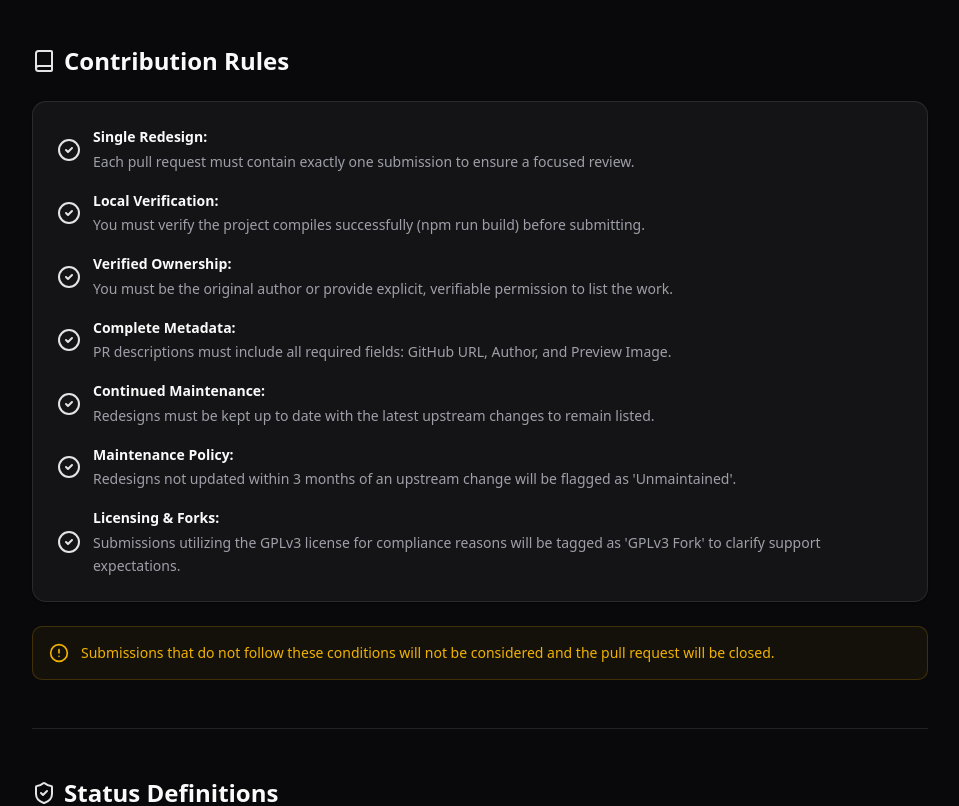
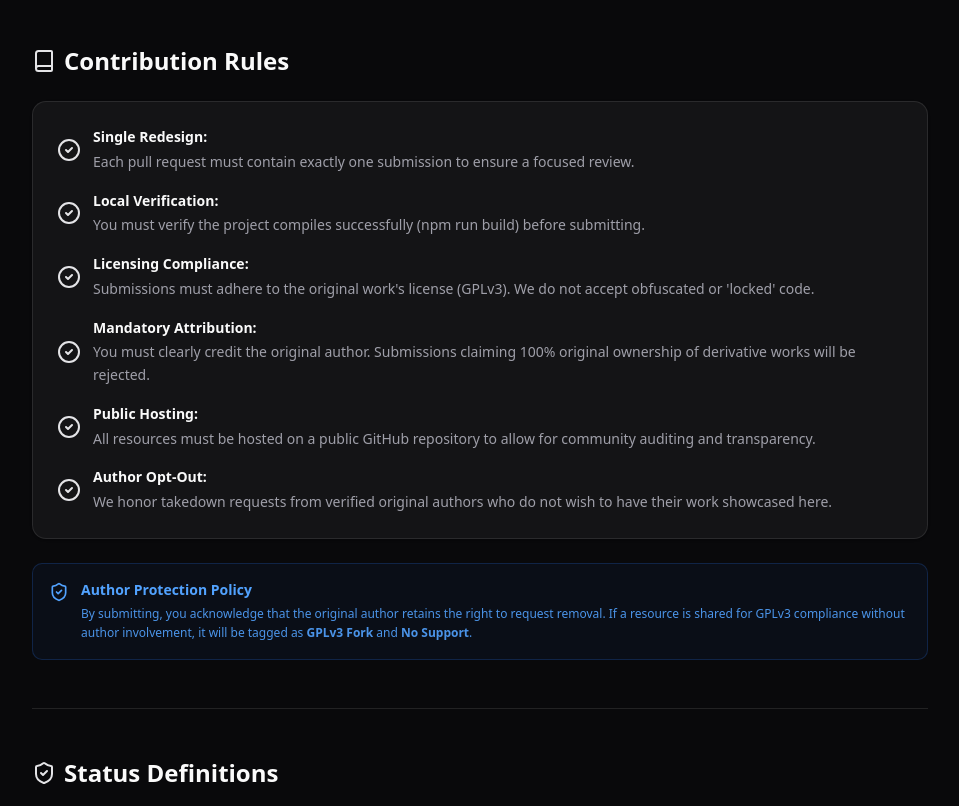
Before and after one commit to Maximus7474/overextended-redesigns, a Next.js app: page /contribute in a window 1280 px wide. Shown: the part 740-1546 px from the top of the page, without its empty margins (160-1119 px from the left). Built offline with nearby package versions, Linux system fonts and the light colour scheme.

Commit message:
refactor(app/contribute): update guidelines to reflect changes regarding submissions from a13c6e5bf97e5f584987d9c465a10cc9f7806056

```diff
--- a/src/app/contribute/page.tsx
+++ b/src/app/contribute/page.tsx
@@ -15,7 +15,6 @@ import {
 	BookOpenCheck,
 	CloudDownload,
 	Book,
-	AlertCircle,
 } from "lucide-react";
 
 export default function SubmitPage() {
@@ -78,11 +77,10 @@ export default function SubmitPage() {
 									{[
 										["Single Redesign:", "Each pull request must contain exactly one submission to ensure a focused review."],
 										["Local Verification:", "You must verify the project compiles successfully (npm run build) before submitting."],
-										["Verified Ownership:", "You must be the original author or provide explicit, verifiable permission to list the work."],
-										["Complete Metadata:", "PR descriptions must include all required fields: GitHub URL, Author, and Preview Image."],
-										["Continued Maintenance:", "Redesigns must be kept up to date with the latest upstream changes to remain listed."],
-										["Maintenance Policy:", "Redesigns not updated within 3 months of an upstream change will be flagged as 'Unmaintained'."],
-										["Licensing & Forks:", "Submissions utilizing the GPLv3 license for compliance reasons will be tagged as 'GPLv3 Fork' to clarify support expectations."],
+										["Licensing Compliance:", "Submissions must adhere to the original work's license (GPLv3). We do not accept obfuscated or 'locked' code."],
+										["Mandatory Attribution:", "You must clearly credit the original author. Submissions claiming 100% original ownership of derivative works will be rejected."],
+										["Public Hosting:", "All resources must be hosted on a public GitHub repository to allow for community auditing and transparency."],
+										["Author Opt-Out:", "We honor takedown requests from verified original authors who do not wish to have their work showcased here."],
 									].map(([title, description], i) => {
 
 										return (
@@ -99,11 +97,16 @@ export default function SubmitPage() {
 							</CardContent>
 						</Card>
 
-						<div className="flex items-start gap-3 rounded-lg border border-yellow-500/20 bg-yellow-500/5 p-4 text-sm text-yellow-600 dark:text-yellow-500">
-							<AlertCircle className="size-5 shrink-0" />
-							<p>
-								Submissions that do not follow these conditions will not be considered and the pull request will be closed.
-							</p>
+						<div className="flex items-start gap-3 rounded-lg border border-blue-500/20 bg-blue-500/5 p-4 text-sm text-blue-600 dark:text-blue-400">
+							<ShieldCheck className="size-5 shrink-0 mt-0.5" />
+							<div className="space-y-1">
+								<p className="font-semibold">Author Protection Policy</p>
+								<p className="text-xs leading-relaxed opacity-90">
+									By submitting, you acknowledge that the original author retains the right to request
+									removal. If a resource is shared for GPLv3 compliance without author involvement,
+									it will be tagged as <strong>GPLv3 Fork</strong> and <strong>No Support</strong>.
+								</p>
+							</div>
 						</div>
 					</section>
 
```
